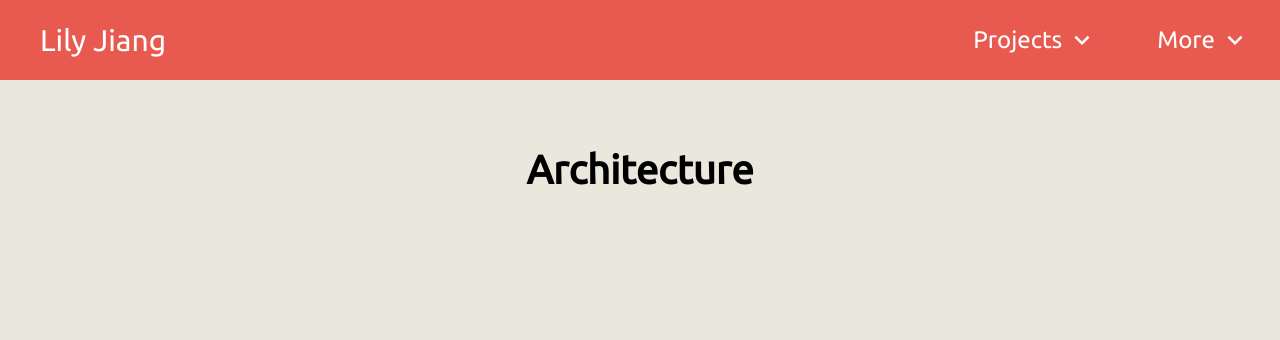
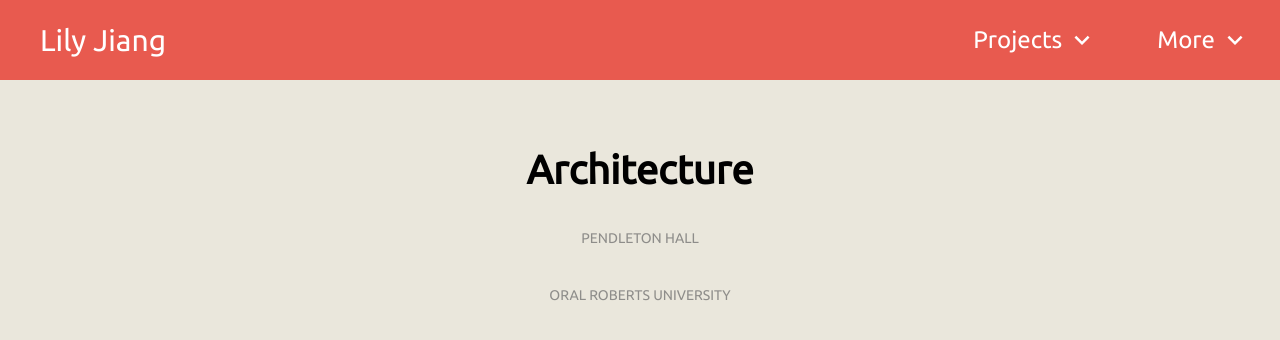
Before and after one commit to ljiang09/ljiang09.github.io, a React (Create React App) app: page /architecture in a window 1280 px wide. Shown: the top 340 px of the page. Built offline with nearby package versions, Linux system fonts and the light colour scheme.

Commit message:
add navigation to architecture blogs

```diff
--- a/src/App.js
+++ b/src/App.js
@@ -27,7 +27,6 @@ function App() {
       <ThemeProvider theme={theme}>
         <Routes>
           <Route
-            exact
             path=""
             element={
               <>
@@ -53,7 +52,7 @@ function App() {
           <Route path="/aboutMe" element={<AboutMePage />} />
           <Route path="/contactMe" element={<ContactMePage />} />
           <Route path="/art" element={<ArtHomePage />} />
-          <Route path="/architecture" element={<ArchitectureHomePage />} />
+          <Route path="/architecture/*" element={<ArchitectureHomePage />} />
         </Routes>
       </ThemeProvider>
     </BrowserRouter>
--- a/src/personalPages/architectureBlogs/index.js
+++ b/src/personalPages/architectureBlogs/index.js
@@ -1,7 +1,10 @@
 import NavBar from "../../components/NavBar";
-import { Typography } from "@material-ui/core";
+import { Typography, Button } from "@material-ui/core";
 import { makeStyles } from "@material-ui/core/styles";
+import { Routes, Route, NavLink } from "react-router-dom";
+
 import theme from "../../theme.js";
+import PendletonHall from "./PendletonHall";
 
 const useStyles = makeStyles(() => ({
   root: {
@@ -30,7 +33,24 @@ const ArchitectureHomePage = () => {
     <>
       <NavBar />
       <div className={classes.root}>
-        <Typography className={classes.title}>Architecture</Typography>
+        <Routes>
+          <Route
+            path=""
+            element={
+              <>
+                <Typography className={classes.title}>Architecture</Typography>
+
+                <NavLink to={`/architecture/pendletonHall`}>
+                  <Button>Pendleton Hall</Button>
+                </NavLink>
+                <NavLink to={`/architecture/ORU`}>
+                  <Button>Oral Roberts University</Button>
+                </NavLink>
+              </>
+            }
+          />
+          <Route path="pendletonHall" element={<PendletonHall />} />
+        </Routes>
       </div>
     </>
   );
```
